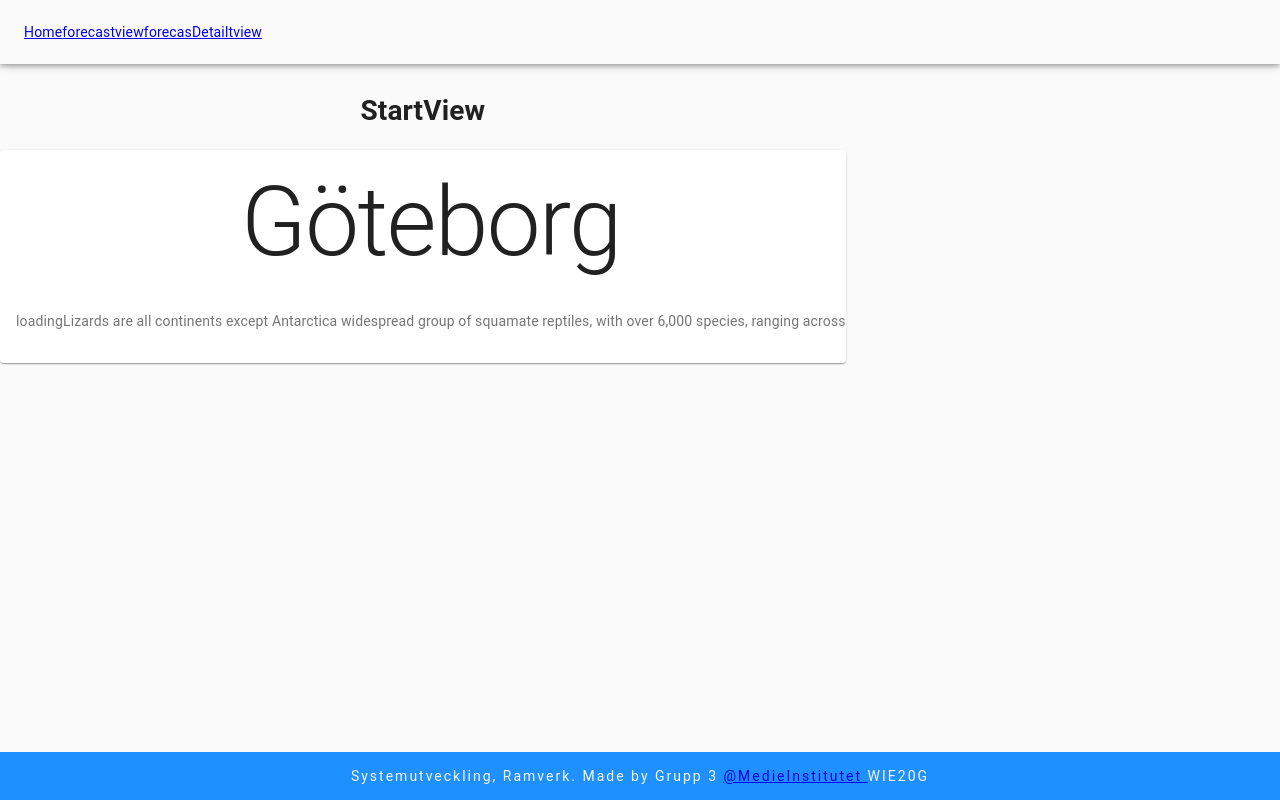
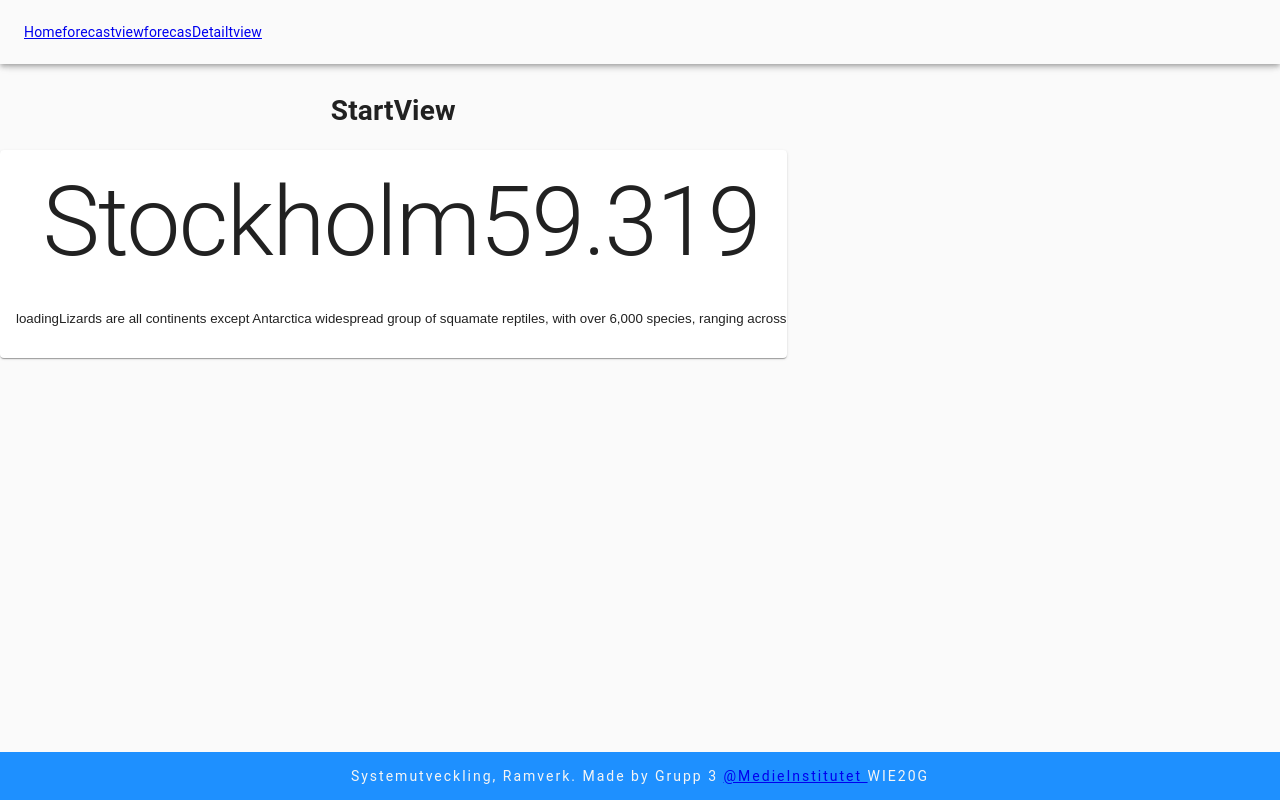
Before and after one commit to FredrikLjungqvist/Weather, a React (Create React App) app: page / in a window 1280 px wide. Built offline with nearby package versions, Linux system fonts and the light colour scheme; no server answers.

Commit message:
added localstorage function to current weather

```diff
--- a/src/components/weather/CurrentWeather.tsx
+++ b/src/components/weather/CurrentWeather.tsx
@@ -6,7 +6,7 @@ import CardActions from '@material-ui/core/CardActions';
 import CardContent from '@material-ui/core/CardContent';
 import Typography from '@material-ui/core/Typography';
 import WeatherContext from '../../context/weather-context'
-
+import { getLocalStorage } from '../../handlers/localstorageHandler';
 const useStyles = makeStyles({
   root: {
     display: "flex",
@@ -18,33 +18,33 @@ const useStyles = makeStyles({
 
 export default function CurrentWeather() {
 
+  const currentPositionInfo = getLocalStorage()
+  console.log(currentPositionInfo)
+    console.log(currentPositionInfo[0].city)
+
   const ctx = useContext(WeatherContext)
 
-  console.log(ctx.weatherData[0])
 
   const classes = useStyles();
   return (
     <>
-
       <Card className={classes.root}>
         <CardActionArea>
           <CardContent className={classes.root}>
             <Typography gutterBottom variant="h1" component="h2">
-              Göteborg
+              {currentPositionInfo[0].city}
+              {currentPositionInfo[0].lat}
             </Typography>
-            <Typography variant="body2" color="textSecondary" component="p">
-
             {ctx.weatherData.length > 0 ? (
               <div>
                 <img width="100" src={require(`../../assets/icons/${ctx.weatherData[0][0].weatherSymbol}.png`).default} alt="" />
                 <p>{ctx.weatherData[0][0].temp}</p>
               </div>)
             : "loading"}
-
               Lizards are all continents except Antarctica
             widespread group of squamate reptiles, with over 6,000 species, ranging
               across
-              </Typography>
+
           </CardContent>
         </CardActionArea>
         <CardActions>
```
Also changed, not shown: src/handlers/localstorageHandler.ts (+3 -5 lines).
